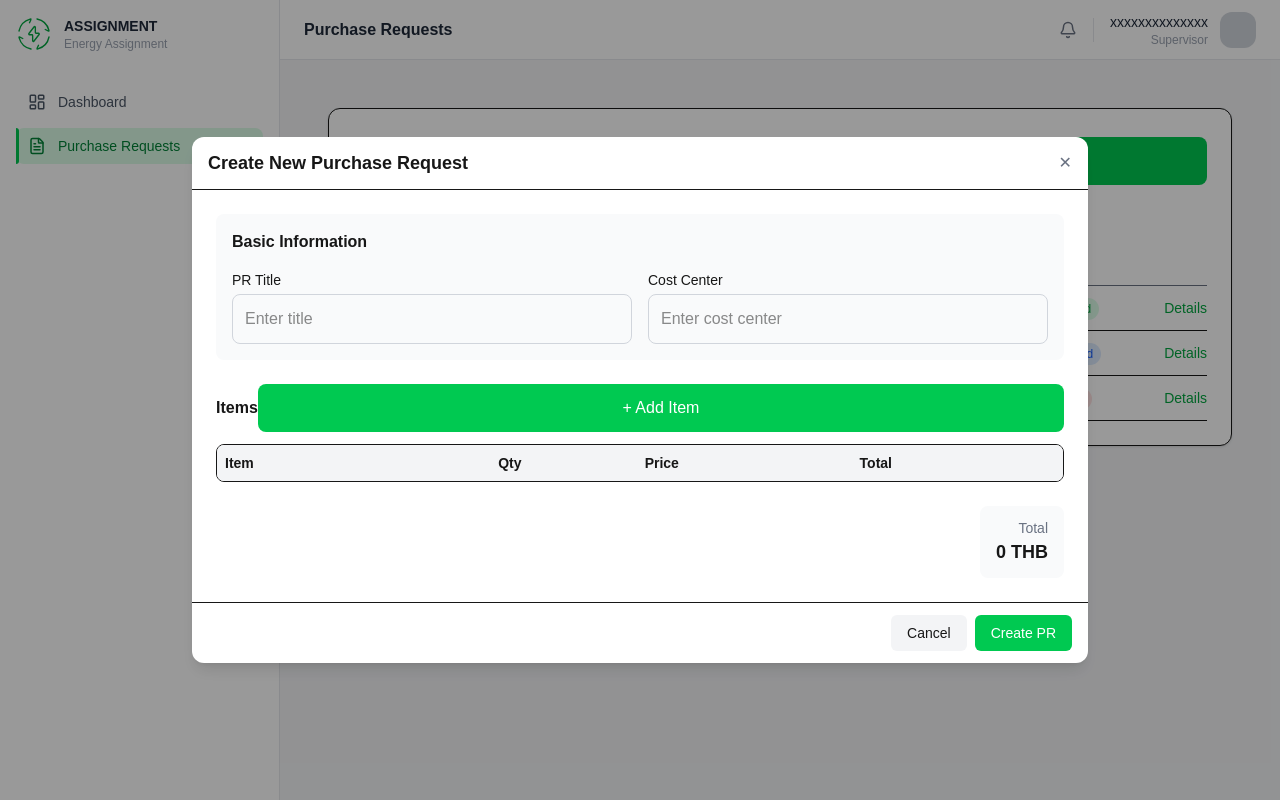
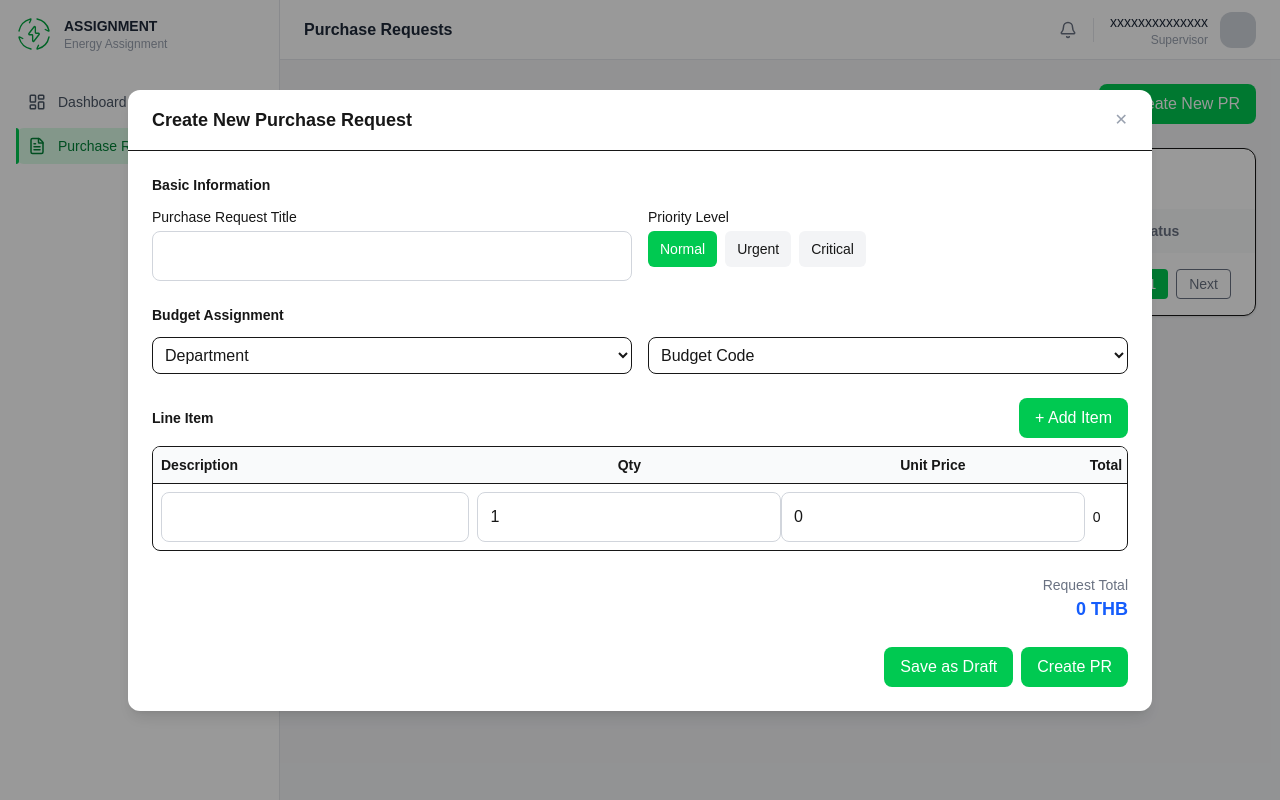
Before and after one commit to naphat-set/pr-dashboard, a Next.js app in the folder frontend/: page /purchase-requests in a window 1280 px wide. Both pictures are taken after a click on the button "+ Create New PR". Built offline with nearby package versions, Linux system fonts and the light colour scheme.

Commit message:
update : UI PR/Popup create

```diff
--- a/frontend/app/(main)/purchase-requests/page.tsx
+++ b/frontend/app/(main)/purchase-requests/page.tsx
@@ -3,16 +3,49 @@
 import { useState } from "react";
 import PRTable from "@/features/purchase-requests/components/PRTable";
 import PRModal from "@/features/purchase-requests/components/PRModal";
+import Button from "@/shared/components/Button";
 
-export default function PurchaseRequestsPage() {
+export default function Page() {
     const [open, setOpen] = useState(false);
+    const [prList, setPrList] = useState<any[]>([]);
+
+    const handleSubmit = (data: any) => {
+        setPrList((prev) => [
+            ...prev,
+            {
+                id: `PR-${Date.now()}`,
+                ...data,
+            },
+        ]);
+        setOpen(false);
+    };
 
     return (
-        <div className="p-4 md:p-6">
-            <PRTable onCreate={() => setOpen(true)} />
+        <div className="space-y-4 md:space-y-6">
 
+            {/* header */}
+            <div className="flex flex-col md:flex-row md:items-center md:justify-between gap-4">
+                <h1 className="text-2xl font-semibold">
+                    Purchase Requests
+                </h1>
 
-            <PRModal open={open} onClose={() => setOpen(false)} />
+                <Button
+                    className="w-full md:w-auto"
+                    onClick={() => setOpen(true)}
+                >
+                    + Create New PR
+                </Button>
+            </div>
+
+            {/* table */}
+            <PRTable data={prList} />
+
+            {/* modal */}
+            <PRModal
+                open={open}
+                onClose={() => setOpen(false)}
+                onSubmit={handleSubmit}
+            />
         </div>
     );
 }
--- a/frontend/features/purchase-requests/components/PRForm.tsx
+++ b/frontend/features/purchase-requests/components/PRForm.tsx
@@ -4,91 +4,189 @@ import { useState } from "react";
 import Input from "@/shared/components/Input";
 import Button from "@/shared/components/Button";
 
-interface Item {
+type Item = {
     name: string;
     qty: number;
     price: number;
+};
+
+const departments = [
+    "Cloud Operations",
+    "Software Development",
+    "DevOps / Platform",
+    "Cybersecurity",
+    "Data & Analytics",
+];
+
+const budgetCodes = [
+    "Software Subscriptions",
+    "IT Equipment",
+    "Cloud Services",
+    "Security Tools",
+    "Data Platform",
+];
+
+interface Props {
+    onSubmit: (data: any) => void;
+    onClose: () => void;
 }
 
-export default function PRForm() {
+export default function PRForm({ onSubmit }: Props) {
     const [title, setTitle] = useState("");
-    const [costCenter, setCostCenter] = useState("");
-    const [items, setItems] = useState<Item[]>([]);
+    const [priority, setPriority] = useState("Normal");
+    const [department, setDepartment] = useState("");
+    const [budget, setBudget] = useState("");
 
-    // 🟢 add item
+    const [items, setItems] = useState<Item[]>([
+        { name: "", qty: 1, price: 0 },
+    ]);
+
     const addItem = () => {
         setItems([...items, { name: "", qty: 1, price: 0 }]);
     };
 
-    // 🟢 update item
     const updateItem = (
-        index: number,
-        field: keyof Item,
+        i: number,
+        field: "name" | "qty" | "price",
         value: string | number
     ) => {
         const newItems = [...items];
-        (newItems[index][field] as any) = value;
+        (newItems[i] as any)[field] = value;
         setItems(newItems);
     };
 
-    // 🟢 remove item
-    const removeItem = (index: number) => {
-        setItems(items.filter((_, i) => i !== index));
+    const total = items.reduce(
+        (sum, i) => sum + i.qty * i.price,
+        0
+    );
+
+    const handleCreate = () => {
+        onSubmit({
+            name: title,
+            department,
+            requester: "You",
+            amount: total,
+            status: "submitted",
+        });
     };
 
-    const total = items.reduce((sum, i) => sum + i.qty * i.price, 0);
+    const handleDraft = () => {
+        onSubmit({
+            name: title,
+            department,
+            requester: "You",
+            amount: total,
+            status: "draft",
+        });
+    };
 
     return (
         <div className="space-y-6">
-            {/* ================= BASIC INFO ================= */}
-            <div className="bg-gray-50 p-4 rounded-lg space-y-4">
-                <h3 className="font-semibold">Basic Information</h3>
 
-                {/* 📱 responsive grid */}
-                <div className="grid grid-cols-1 md:grid-cols-2 gap-4">
+            {/* 🟢 BASIC */}
+            <div>
+                <p className="text-sm font-semibold mb-3">
+                    Basic Information
+                </p>
+
+                <div className="grid md:grid-cols-2 gap-4">
+
                     <Input
-                        label="PR Title"
-                        placeholder="Enter title"
+                        label="Purchase Request Title"
                         value={title}
                         onChange={(e) => setTitle(e.target.value)}
                     />
 
-                    <Input
-                        label="Cost Center"
-                        placeholder="Enter cost center"
-                        value={costCenter}
-                        onChange={(e) => setCostCenter(e.target.value)}
-                    />
+                    {/* 🟢 priority */}
+                    <div>
+                        <label className="text-sm mb-1 block">
+                            Priority Level
+                        </label>
+
+                        <div className="flex gap-2">
+                            {["Normal", "Urgent", "Critical"].map((p) => (
+                                <button
+                                    key={p}
+                                    onClick={() => setPriority(p)}
+                                    className={`px-3 py-2 rounded-md text-sm
+                    ${priority === p
+                                            ? "bg-green-500 text-white"
+                                            : "bg-gray-100"
+                                        }
+                  `}
+                                >
+                                    {p}
+                                </button>
+                            ))}
+                        </div>
+                    </div>
+
                 </div>
             </div>
 
-            {/* ================= ITEMS ================= */}
-            <div className="space-y-3">
-                <div className="flex items-center justify-between">
-                    <h3 className="font-semibold">Items</h3>
+            {/* 🟢 BUDGET */}
+            <div>
+                <p className="text-sm font-semibold mb-3">
+                    Budget Assignment
+                </p>
 
-                    <Button onClick={addItem}>+ Add Item</Button>
+                <div className="grid md:grid-cols-2 gap-4">
+
+                    <select
+                        className="border rounded-lg p-2"
+                        value={department}
+                        onChange={(e) => setDepartment(e.target.value)}
+                    >
+                        <option>Department</option>
+                        {departments.map((d) => (
+                            <option key={d}>{d}</option>
+                        ))}
+                    </select>
+
+                    <select
+                        className="border rounded-lg p-2"
+                        value={budget}
+                        onChange={(e) => setBudget(e.target.value)}
+                    >
+                        <option>Budget Code</option>
+                        {budgetCodes.map((b) => (
+                            <option key={b}>{b}</option>
+                        ))}
+                    </select>
+
+                </div>
+            </div>
+
+            {/* 🟢 LINE ITEM */}
+            <div>
+                <div className="flex justify-between items-center mb-2">
+                    <p className="text-sm font-semibold">
+                        Line Item
+                    </p>
+
+                    <Button onClick={addItem}>
+                        + Add Item
+                    </Button>
                 </div>
 
-                {/* 📱 table responsive */}
                 <div className="border rounded-lg overflow-x-auto">
-                    <table className="min-w-[600px] w-full text-sm">
-                        <thead className="bg-gray-100 text-left">
+                    <table className="w-full text-sm">
+
+                        <thead className="bg-gray-50">
                             <tr>
-                                <th className="p-2">Item</th>
+                                <th className="p-2 text-left">Description</th>
                                 <th>Qty</th>
-                                <th>Price</th>
+                                <th>Unit Price</th>
                                 <th>Total</th>
-                                <th></th>
                             </tr>
                         </thead>
 
                         <tbody>
                             {items.map((item, i) => (
                                 <tr key={i} className="border-t">
-                                    <td className="p-2 min-w-[200px]">
+
+                                    <td className="p-2">
                                         <Input
-                                            placeholder="Item name"
                                             value={item.name}
                                             onChange={(e) =>
                                                 updateItem(i, "name", e.target.value)
@@ -96,7 +194,7 @@ export default function PRForm() {
                                         />
                                     </td>
 
-                                    <td className="min-w-[100px]">
+                                    <td>
                                         <Input
                                             type="number"
                                             value={item.qty}
@@ -106,7 +204,7 @@ export default function PRForm() {
                                         />
                                     </td>
 
-                                    <td className="min-w-[120px]">
+                                    <td>
                                         <Input
                                             type="number"
                                             value={item.price}
@@ -116,34 +214,43 @@ export default function PRForm() {
                                         />
                                     </td>
 
-                                    <td className="px-2 whitespace-nowrap">
+                                    <td className="px-2">
                                         {(item.qty * item.price).toLocaleString()}
                                     </td>
 
-                                    <td className="px-2">
-                                        <button
-                                            onClick={() => removeItem(i)}
-                                            className="text-red-500 text-sm"
-                                        >
-                                            Remove
-                                        </button>
-                                    </td>
                                 </tr>
                             ))}
                         </tbody>
+
                     </table>
                 </div>
             </div>
 
-            {/* ================= SUMMARY ================= */}
-            <div className="flex justify-end">
-                <div className="bg-gray-50 px-4 py-3 rounded-lg text-right">
-                    <p className="text-sm text-gray-500">Total</p>
-                    <p className="text-lg font-semibold">
-                        {total.toLocaleString()} THB
-                    </p>
-                </div>
+            {/* 🟢 TOTAL */}
+            <div className="text-right">
+                <p className="text-sm text-gray-500">
+                    Request Total
+                </p>
+
+                <p className="text-lg font-semibold text-blue-600">
+                    {total.toLocaleString()} THB
+                </p>
             </div>
+
+            {/* 🟢 FOOTER */}
+            <div className="flex justify-end gap-2">
+                <Button
+                    className="bg-gray-200 text-black"
+                    onClick={handleDraft}
+                >
+                    Save as Draft
+                </Button>
+
+                <Button onClick={handleCreate}>
+                    Create PR
+                </Button>
+            </div>
+
         </div>
     );
 }
--- a/frontend/features/purchase-requests/components/PRModal.tsx
+++ b/frontend/features/purchase-requests/components/PRModal.tsx
@@ -1,75 +1,52 @@
-//popup
 "use client";
 
-import { ReactNode } from "react";
 import PRForm from "./PRForm";
 
 interface Props {
     open: boolean;
     onClose: () => void;
-    children?: ReactNode;
+    onSubmit: (data: any) => void;
 }
 
-export default function PRModal({ open, onClose }: Props) {
-    // ❗ ปิด = ไม่ render เลย (performance ดี)
+export default function PRModal({
+    open,
+    onClose,
+    onSubmit,
+}: Props) {
     if (!open) return null;
 
     return (
         <div className="fixed inset-0 z-50">
-            {/* 🔲 overlay */}
+
+            {/* overlay */}
             <div
                 className="absolute inset-0 bg-black/40"
                 onClick={onClose}
             />
 
-            {/* 📦 modal container */}
+            {/* container */}
             <div className="absolute inset-0 flex items-center justify-center p-4">
-                <div
-                    className="
-            w-full
-            max-w-4xl
-            bg-white
-            rounded-xl
-            shadow-lg
-            flex
-            flex-col
-            max-h-[90vh]
-          "
-                >
-                    {/* HEADER */}
-                    <div className="flex items-center justify-between border-b px-4 py-3">
+                <div className="w-full max-w-5xl bg-white rounded-xl shadow-lg flex flex-col max-h-[90vh]">
+
+                    {/* header */}
+                    <div className="flex items-center justify-between border-b px-6 py-4">
                         <h2 className="font-semibold text-lg">
                             Create New Purchase Request
                         </h2>
 
                         <button
                             onClick={onClose}
-                            className="text-gray-500 hover:text-black"
+                            className="text-gray-400 hover:text-black"
                         >
                             ✕
                         </button>
                     </div>
 
-                    {/* BODY */}
-                    <div className="overflow-y-auto p-4 md:p-6">
-                        <PRForm />
+                    {/* body */}
+                    <div className="overflow-y-auto px-6 py-6">
+                        <PRForm onSubmit={onSubmit} onClose={onClose} />
                     </div>
 
-                    {/* FOOTER */}
-                    <div className="border-t px-4 py-3 flex justify-end gap-2">
-                        <button
-                            onClick={onClose}
-                            className="px-4 py-2 text-sm bg-gray-100 rounded-md"
-                        >
-                            Cancel
-                        </button>
-
-                        <button
-                            className="px-4 py-2 text-sm bg-green-500 text-white rounded-md"
-                        >
-                            Create PR
-                        </button>
-                    </div>
                 </div>
             </div>
         </div>
--- a/frontend/features/purchase-requests/components/PRTable.tsx
+++ b/frontend/features/purchase-requests/components/PRTable.tsx
@@ -1,148 +1,115 @@
 "use client";
 
 import { useState } from "react";
-import Button from "@/shared/components/Button";
 
-// 🟢 TYPE (mock ไปก่อน)
-interface PR {
-    id: string;
-    description: string;
-    costCenter: string;
-    requester: string;
-    amount: number;
-    status: "approved" | "submitted" | "rejected" | "draft";
-}
+export default function PRTable({ data = [] }: any) {
+    const [active, setActive] = useState("all");
 
-interface Props {
-    onCreate: () => void;
-}
-
-export default function PRTable({ onCreate }: Props) {
-    // 🟢 mock data
-    const [data] = useState<PR[]>([
-        {
-            id: "PR-2023-1102",
-            description: "Software License",
-            costCenter: "CC-LOG-00",
-            requester: "Sarah Chen",
-            amount: 200000,
-            status: "approved",
-        },
-        {
-            id: "PR-2023-1103",
-            description: "Office Supplies",
-            costCenter: "CC-LOG-00",
-            requester: "Sarah Chen",
-            amount: 5000,
-            status: "submitted",
-        },
-        {
-            id: "PR-2023-1104",
-            description: "Laptop",
-            costCenter: "CC-IT-01",
-            requester: "Sarah Chen",
-            amount: 45000,
-            status: "rejected",
-        },
-    ]);
-
-    // 🟢 filter tab
-    const [activeTab, setActiveTab] = useState("all");
+    const filtered =
+        active === "all"
+            ? data
+            : data.filter((i: any) => i.status === active);
 
     const tabs = ["all", "draft", "submitted", "approved", "rejected"];
 
-    const filtered =
-        activeTab === "all"
-            ? data
-            : data.filter((d) => d.status === activeTab);
+    return (
+        <div className="bg-white rounded-xl border shadow-sm">
 
-    return (
-        <div className="bg-white rounded-xl shadow-sm border p-4 md:p-6">
-            {/* HEADER */}
-            <div className="flex flex-col md:flex-row md:items-center md:justify-between gap-4 mb-4">
-                <div>
-                    <h1 className="text-lg md:text-xl font-semibold">
-                        Purchase Requests
-                    </h1>
-                </div>
-
-                {/* 🟢 REUSE Button */}
-                <Button onClick={onCreate}>
-                    + Create New PR
-                </Button>
-            </div>
-
-            {/* TABS */}
-            <div className="flex flex-wrap gap-2 mb-4">
-                {tabs.map((tab) => (
+            {/* 🟢 tabs */}
+            <div className="px-6 pt-4 flex gap-2 flex-wrap">
+                {tabs.map((t) => (
                     <button
-                        key={tab}
-                        onClick={() => setActiveTab(tab)}
-                        className={`px-3 py-1 rounded-full text-sm capitalize ${activeTab === tab
+                        key={t}
+                        onClick={() => setActive(t)}
+                        className={`px-3 py-1 text-sm rounded-full capitalize
+              ${active === t
                                 ? "bg-green-500 text-white"
                                 : "bg-gray-100 text-gray-600"
                             }`}
                     >
-                        {tab}
+                        {t === "all" ? "All PR" : t}
                     </button>
                 ))}
             </div>
 
-            {/* TABLE */}
+            {/* 🟢 table */}
             <div className="overflow-x-auto">
-                <table className="min-w-[800px] w-full text-sm">
-                    <thead className="text-left text-gray-500 border-b">
+                <table className="min-w-[900px] w-full text-sm mt-4">
+
+                    {/* 🟢 header FIX */}
+                    <thead className="bg-gray-50 text-gray-500 text-left">
                         <tr>
-                            <th className="py-2">PR ID</th>
-                            <th>Description</th>
-                            <th>Cost Center</th>
-                            <th>Requester</th>
-                            <th>Amount</th>
-                            <th>Status</th>
-                            <th></th>
+                            <th className="px-6 py-3">PR ID</th>
+                            <th className="px-6">Name</th>
+                            <th className="px-6">Department</th>
+                            <th className="px-6">Requester</th>
+                            <th className="px-6">Amount</th>
+                            <th className="px-6">Status</th>
                         </tr>
                     </thead>
 
                     <tbody>
-                        {filtered.map((item) => (
-                            <tr
-                                key={item.id}
-                                className="border-b hover:bg-gray-50"
-                            >
-                                <td className="py-3">{item.id}</td>
-                                <td>{item.description}</td>
-                                <td>{item.costCenter}</td>
-                                <td>{item.requester}</td>
-                                <td>
+                        {filtered.map((item: any, i: number) => (
+                            <tr key={i} className="border-t">
+
+                                <td className="px-6 py-4">{item.id}</td>
+
+                                <td className="px-6">{item.name}</td>
+
+                                <td className="px-6">{item.department}</td>
+
+                                <td className="px-6">
+                                    <div className="flex items-center gap-2">
+                                        <div className="w-6 h-6 bg-gray-300 rounded-full" />
+                                        {item.requester}
+                                    </div>
+                                </td>
+
+                                <td className="px-6">
                                     {item.amount.toLocaleString()} THB
                                 </td>
 
-                                {/* STATUS */}
-                                <td>
+                                {/* 🟢 status badge */}
+                                <td className="px-6">
                                     <span
-                                        className={`px-2 py-1 rounded-full text-xs ${item.status === "approved"
+                                        className={`px-2 py-1 text-xs rounded-full capitalize
+                      ${item.status === "approved"
                                                 ? "bg-green-100 text-green-600"
                                                 : item.status === "submitted"
                                                     ? "bg-blue-100 text-blue-600"
                                                     : item.status === "rejected"
                                                         ? "bg-red-100 text-red-600"
                                                         : "bg-gray-200 text-gray-600"
-                                            }`}
+                                            }
+                    `}
                                     >
                                         {item.status}
                                     </span>
                                 </td>
 
-                                <td className="text-right">
-                                    <button className="text-green-600 text-sm">
-                                        Details
-                                    </button>
-                                </td>
                             </tr>
                         ))}
                     </tbody>
                 </table>
             </div>
+
+            {/* 🟢 footer */}
+            <div className="flex items-center justify-between px-6 py-4 text-sm text-gray-500">
+                <p>Showing {filtered.length} requests</p>
+
+                <div className="flex gap-2">
+                    <button className="px-3 py-1 border rounded">
+                        Previous
+                    </button>
+                    <button className="px-3 py-1 bg-green-500 text-white rounded">
+                        1
+                    </button>
+                    <button className="px-3 py-1 border rounded">
+                        Next
+                    </button>
+                </div>
+            </div>
+
         </div>
     );
 }
--- a/frontend/shared/components/Button.tsx
+++ b/frontend/shared/components/Button.tsx
@@ -3,21 +3,27 @@
 type Props = {
     children: React.ReactNode;
     onClick?: () => void;
+    className?: string;
 };
 
-export default function Button({ children, onClick }: Props) {
+export default function Button({
+    children,
+    onClick,
+    className = "",
+}: Props) {
     return (
         <button
             onClick={onClick}
-            className="
-        w-full
+            className={`
         bg-green-500
         text-white
-        p-3
+        px-4 py-2
         rounded-lg
         hover:bg-green-600
         transition
-      "
+
+        ${className}       /* 🟢 allow custom */
+      `}
         >
             {children}
         </button>
```
Lines whose indentation alone changed are shown as unchanged.
